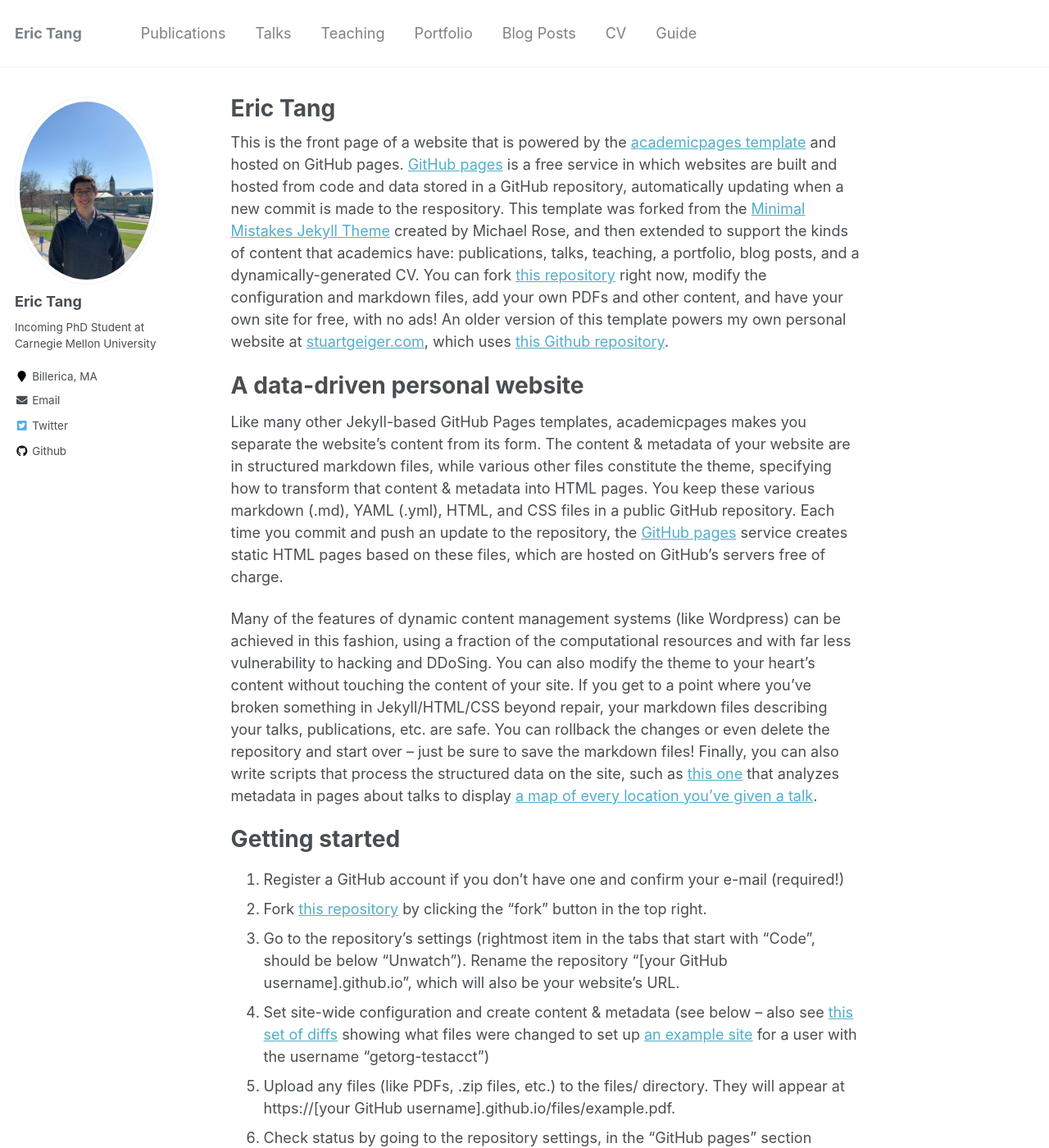
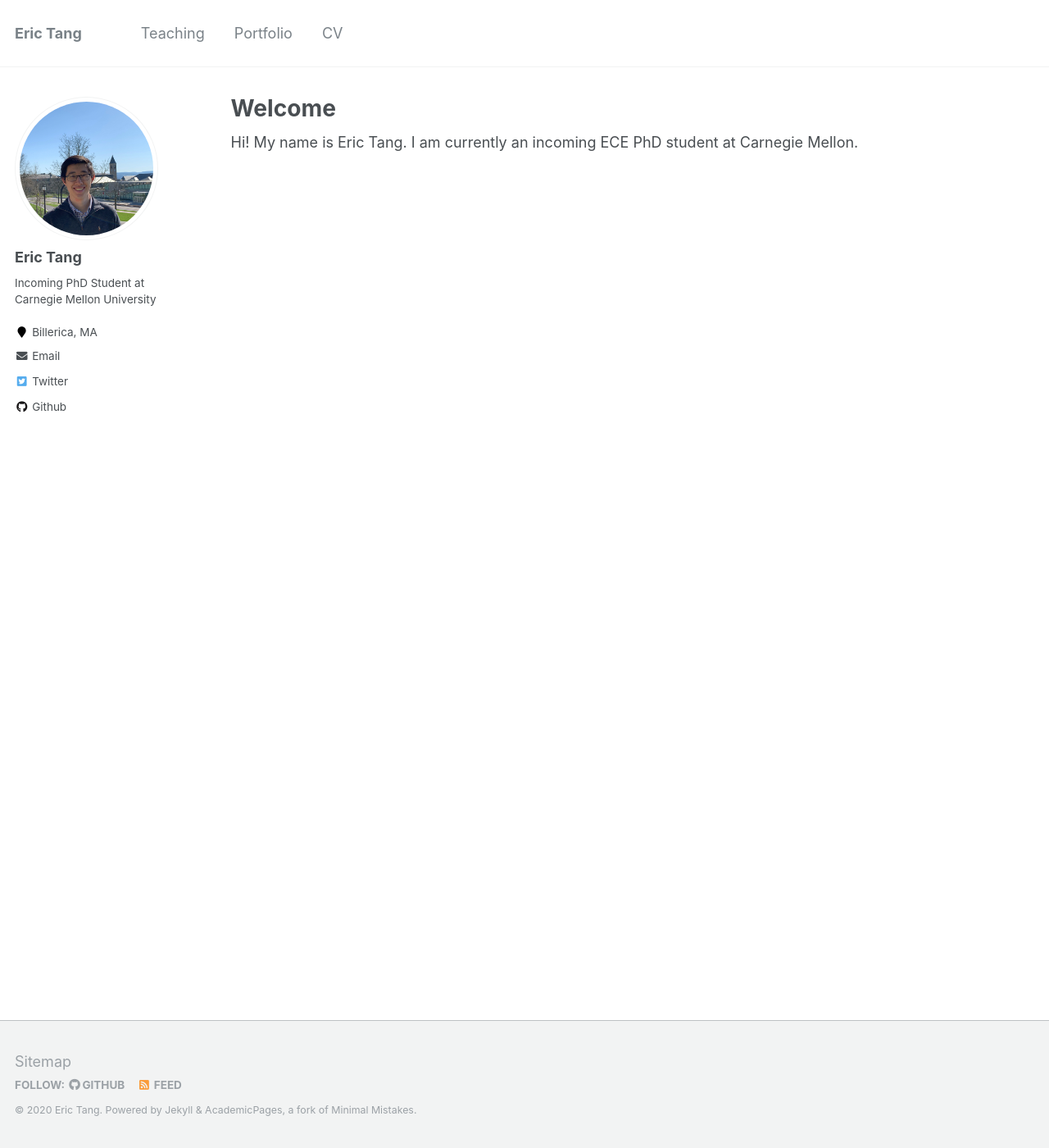
Before and after one commit to erictang25/erictang25.github.io, a Jekyll site: the page built from _pages/about.md, in a window 1280 px wide and 1400 px high. Shown: the whole window at 82% size. Built offline with Jekyll 4.4.1, drawn with Linux system fonts in a browser that asks for light colours; some of the changed text lies outside the part shown.

Commit message:
updated about and navigation

```diff
--- a/_pages/about.md
+++ b/_pages/about.md
@@ -1,6 +1,6 @@
 ---
 permalink: /
-title: "Eric Tang"
+title: "Welcome"
 excerpt: "About me"
 author_profile: true
 redirect_from:
@@ -8,7 +8,9 @@
   - /about.html
 ---
 
-This is the front page of a website that is powered by the [academicpages template](https://github.com/academicpages/academicpages.github.io) and hosted on GitHub pages. [GitHub pages](https://pages.github.com) is a free service in which websites are built and hosted from code and data stored in a GitHub repository, automatically updating when a new commit is made to the respository. This template was forked from the [Minimal Mistakes Jekyll Theme](https://mmistakes.github.io/minimal-mistakes/) created by Michael Rose, and then extended to support the kinds of content that academics have: publications, talks, teaching, a portfolio, blog posts, and a dynamically-generated CV. You can fork [this repository](https://github.com/academicpages/academicpages.github.io) right now, modify the configuration and markdown files, add your own PDFs and other content, and have your own site for free, with no ads! An older version of this template powers my own personal website at [stuartgeiger.com](http://stuartgeiger.com), which uses [this Github repository](https://github.com/staeiou/staeiou.github.io).
+Hi! My name is Eric Tang. I am currently an incoming ECE PhD student at Carnegie Mellon.
+
+<!-- This is the front page of a website that is powered by the [academicpages template](https://github.com/academicpages/academicpages.github.io) and hosted on GitHub pages. [GitHub pages](https://pages.github.com) is a free service in which websites are built and hosted from code and data stored in a GitHub repository, automatically updating when a new commit is made to the respository. This template was forked from the [Minimal Mistakes Jekyll Theme](https://mmistakes.github.io/minimal-mistakes/) created by Michael Rose, and then extended to support the kinds of content that academics have: publications, talks, teaching, a portfolio, blog posts, and a dynamically-generated CV. You can fork [this repository](https://github.com/academicpages/academicpages.github.io) right now, modify the configuration and markdown files, add your own PDFs and other content, and have your own site for free, with no ads! An older version of this template powers my own personal website at [stuartgeiger.com](http://stuartgeiger.com), which uses [this Github repository](https://github.com/staeiou/staeiou.github.io).
 
 A data-driven personal website
 ======
@@ -47,4 +49,4 @@
 
 For more info
 ------
-More info about configuring academicpages can be found in [the guide](https://academicpages.github.io/markdown/). The [guides for the Minimal Mistakes theme](https://mmistakes.github.io/minimal-mistakes/docs/configuration/) (which this theme was forked from) might also be helpful.
+More info about configuring academicpages can be found in [the guide](https://academicpages.github.io/markdown/). The [guides for the Minimal Mistakes theme](https://mmistakes.github.io/minimal-mistakes/docs/configuration/) (which this theme was forked from) might also be helpful. -->
```
Also changed, not shown: _data/navigation.yml (+8 -8 lines), images/profile.jpg.
